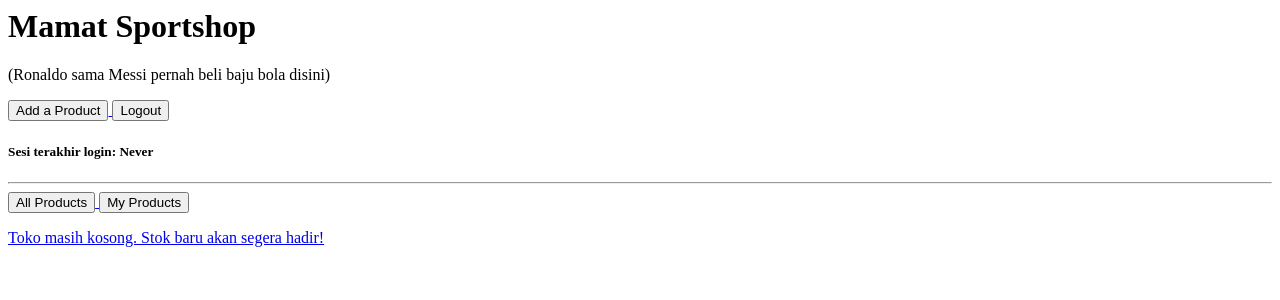
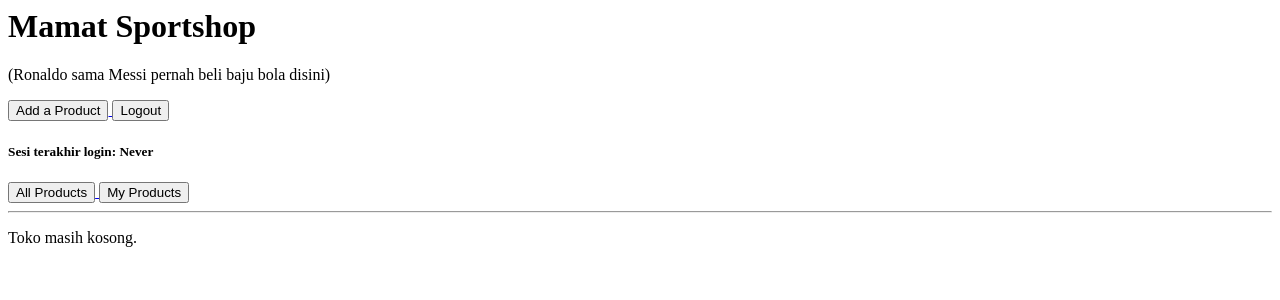
Before and after one commit to fideligo/mamat-sportshop, a Django app: page /?filter=all in a window 1280 px wide. Shown: the top 300 px of the page. Run offline with Django 5.2, Linux system fonts and the light colour scheme; the visitor is signed in with stand-in values (Sample User, id 1); data that the repository does not hold is empty.

Commit message:
style: style filter buttons

```diff
--- a/main/templates/main.html
+++ b/main/templates/main.html
@@ -9,17 +9,16 @@
     <button>Logout</button>
 </a>
 <h5>Sesi terakhir login: {{ last_login }}</h5>
-
-<hr>
-
 <a href="?filter=all">
     <button type="button">All Products</button>
 </a>
 <a href="?filter=my">
     <button type="button">My Products</button>
+    </a>
+<hr>
 
 {% if not product_list %}
-    <p>Toko masih kosong. Stok baru akan segera hadir!</p>
+    <p>Toko masih kosong.</p>
 {% else %}
     {% for product in product_list %}
         <div>
```
